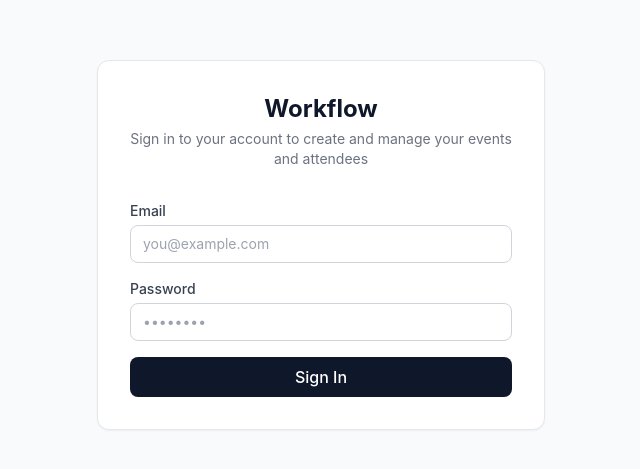
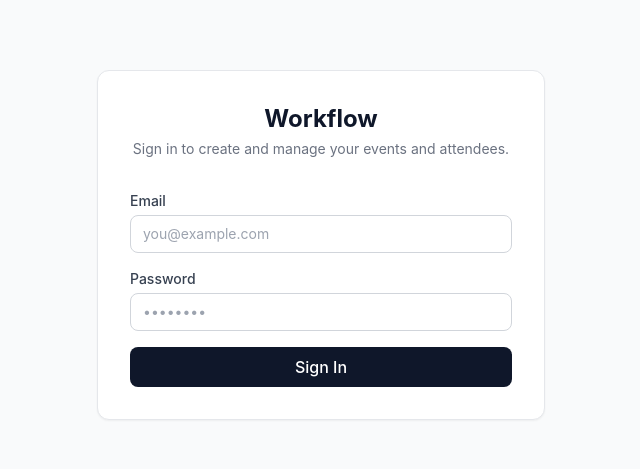
Before and after one commit to ArafatMukasa/htmhealthcare, a Next.js app: page /login in a window 1280 px wide. Shown: the part 155-624 px from the top of the page, without its empty margins (319-959 px from the left). Built offline with nearby package versions, Linux system fonts and the light colour scheme.

Commit message:
Update page.tsx
Paraphrased the top paragraph to "Sign-in to create and manage your events and attendees."

```diff
--- a/src/app/login/page.tsx
+++ b/src/app/login/page.tsx
@@ -33,7 +33,7 @@ export default function LoginPage() {
       <div className="card p-8 w-full max-w-md shadow-sm">
         <div className="text-center mb-8">
           <h1 className="text-2xl font-bold text-slate-900">Workflow</h1>
-          <p className="text-gray-500 mt-1 text-sm">Sign in to your account to create and manage your events and attendees</p>
+          <p className="text-gray-500 mt-1 text-sm">Sign in to create and manage your events and attendees.</p>
         </div>
 
         <form onSubmit={handleLogin} className="space-y-4">
```
